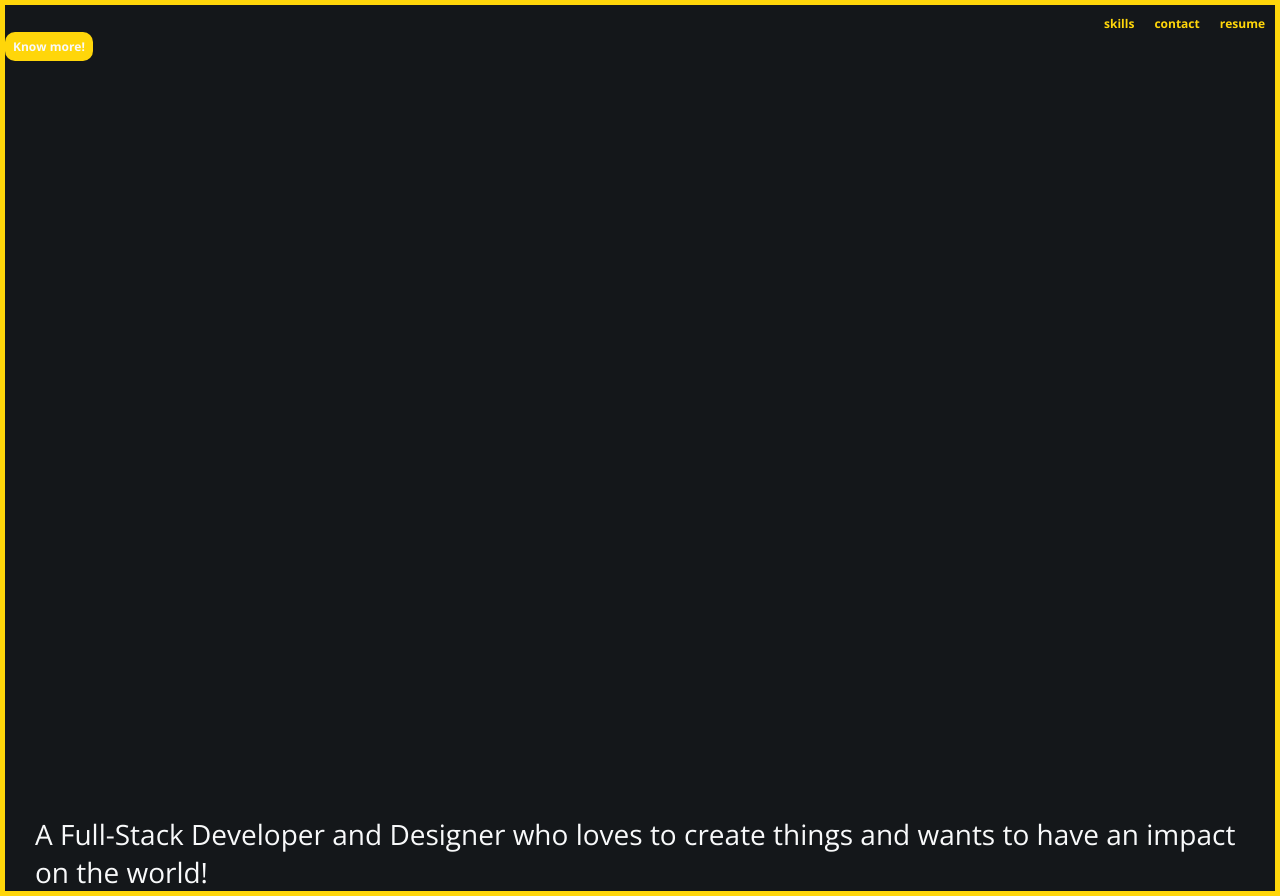
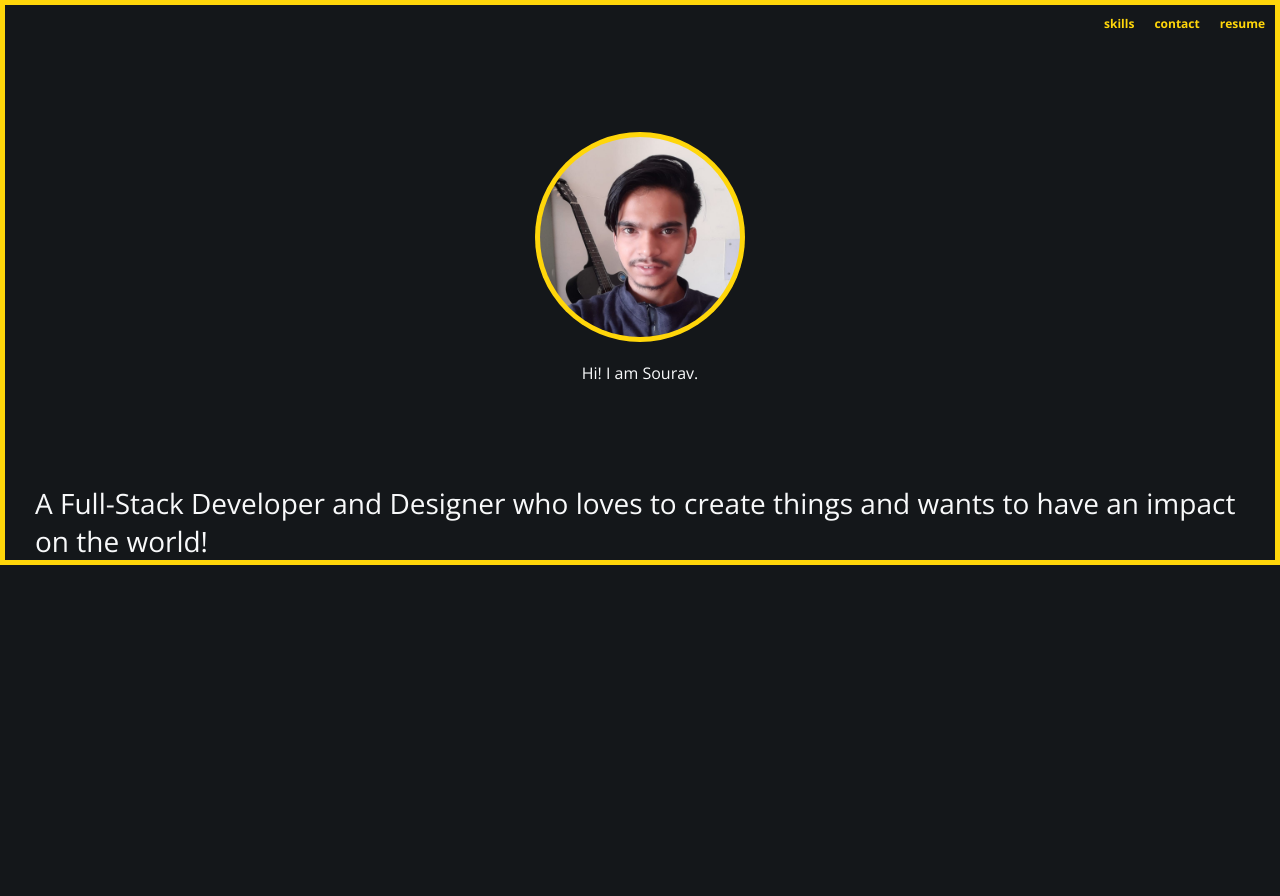
Before and after one commit to frostzt/frostzt, a Next.js app: page / in a window 1280 px wide. After the commit the page ends 800 px from the top, so only its background shows below. Built offline with nearby package versions, Linux system fonts and the light colour scheme.

Commit message:
updated header and created profile picture components

```diff
--- a/Components/Header/Header.module.scss
+++ b/Components/Header/Header.module.scss
@@ -1,4 +1,16 @@
 .container {
   width: 100%;
-  height: 100vh;
+  height: 100%;
+  position: relative;
+
+  .wrapper {
+    width: 100%;
+    padding: 10rem 0;
+    text-align: center;
+
+    .content {
+      margin-top: 2rem;
+      font-size: 1.6rem;
+    }
+  }
 }
--- a/Components/Header/Header.tsx
+++ b/Components/Header/Header.tsx
@@ -1,12 +1,16 @@
 import styles from "./Header.module.scss";
 import { DivButton } from "../Buttons/Buttons";
 import NavigationBar from "../NavigationBar/NavigationBar";
+import ProfilePicture from "../ProfilePicture/ProfilePicture";
 
 const Header = () => {
   return (
     <div className={styles.container}>
       <NavigationBar />
-      <DivButton extraClasses={[styles.btn]}>Know more!</DivButton>
+      <div className={styles.wrapper}>
+        <ProfilePicture />
+        <p className={styles.content}>Hi! I am Sourav.</p>
+      </div>
     </div>
   );
 };
--- /dev/null
+++ b/Components/ProfilePicture/ProfilePicture.module.scss
@@ -0,0 +1,18 @@
+.container {
+  width: 21rem;
+  height: 21rem;
+  display: flex;
+  margin: 0 auto;
+  border-radius: 50%;
+  align-items: center;
+  justify-content: center;
+  background-color: var(--primary-color);
+
+  .imageContainer {
+    width: 20rem;
+    height: 20rem;
+    overflow: hidden;
+    border-radius: 50%;
+    position: relative;
+  }
+}
--- /dev/null
+++ b/Components/ProfilePicture/ProfilePicture.tsx
@@ -0,0 +1,15 @@
+import Image from "next/image";
+import styles from "./ProfilePicture.module.scss";
+import myPicture from "./my-image.jpeg";
+
+const ProfilePicture = () => {
+  return (
+    <div className={styles.container}>
+      <div className={styles.imageContainer}>
+        <Image src={myPicture} alt="My image" height={250} width={250} />
+      </div>
+    </div>
+  );
+};
+
+export default ProfilePicture;
```
Also changed, not shown: Components/ProfilePicture/my-image.jpeg (added).
